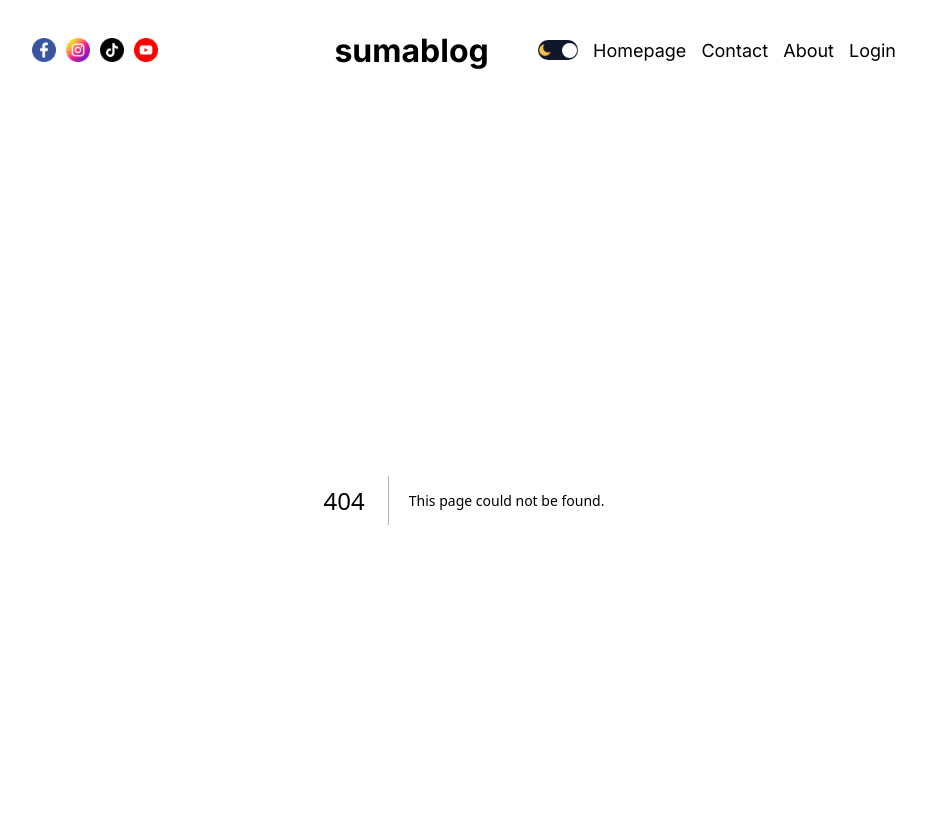
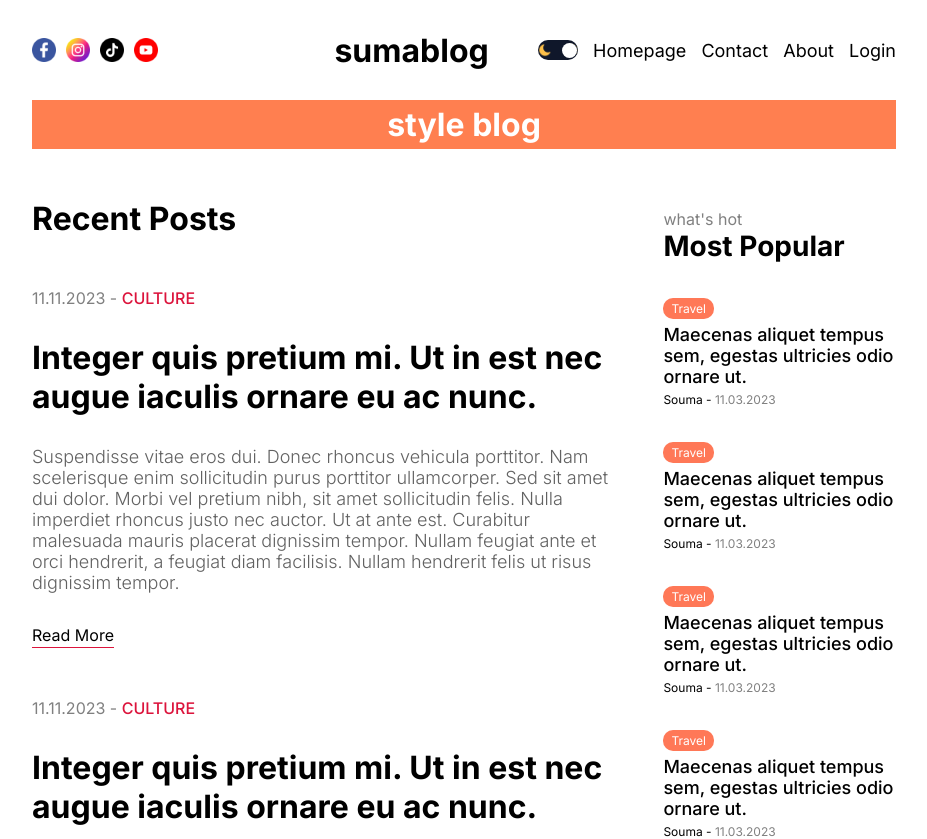
Before and after one commit to sumawav/blogapp, a Next.js app: page /blog in a window 1280 px wide. Before the commit this address had no page. Shown: the top 839 px of the page, without its empty margins (176-1103 px from the left). Built offline with nearby package versions, Linux system fonts and the light colour scheme.

Commit message:
adds category page and basic single page

```diff
--- /dev/null
+++ b/src/app/[slug]/singlePage.module.css
@@ -0,0 +1,2 @@
+.container {
+}
--- /dev/null
+++ b/src/app/blog/blogPage.module.css
@@ -0,0 +1,10 @@
+.title {
+    background-color: coral;
+    color: white;
+    padding: 5px 10px;
+    text-align: center;
+}
+.content {
+    display: flex;
+    gap: 50px;
+}
--- /dev/null
+++ b/src/app/blog/page.jsx
@@ -0,0 +1,18 @@
+import React from 'react';
+import styles from './blogPage.module.css';
+import Cardlist from '@/components/cardlist/Cardlist';
+import Menu from '@/components/menu/Menu';
+
+function BlogPage() {
+    return (
+        <div className={styles.container}>
+            <h1 className={styles.title}>style blog</h1>
+            <div className={styles.content}>
+                <Cardlist />
+                <Menu />
+            </div>
+        </div>
+    );
+}
+
+export default BlogPage;
```
Also changed, not shown: src/app/[slug]/page.jsx (added, +8 -0 lines).
